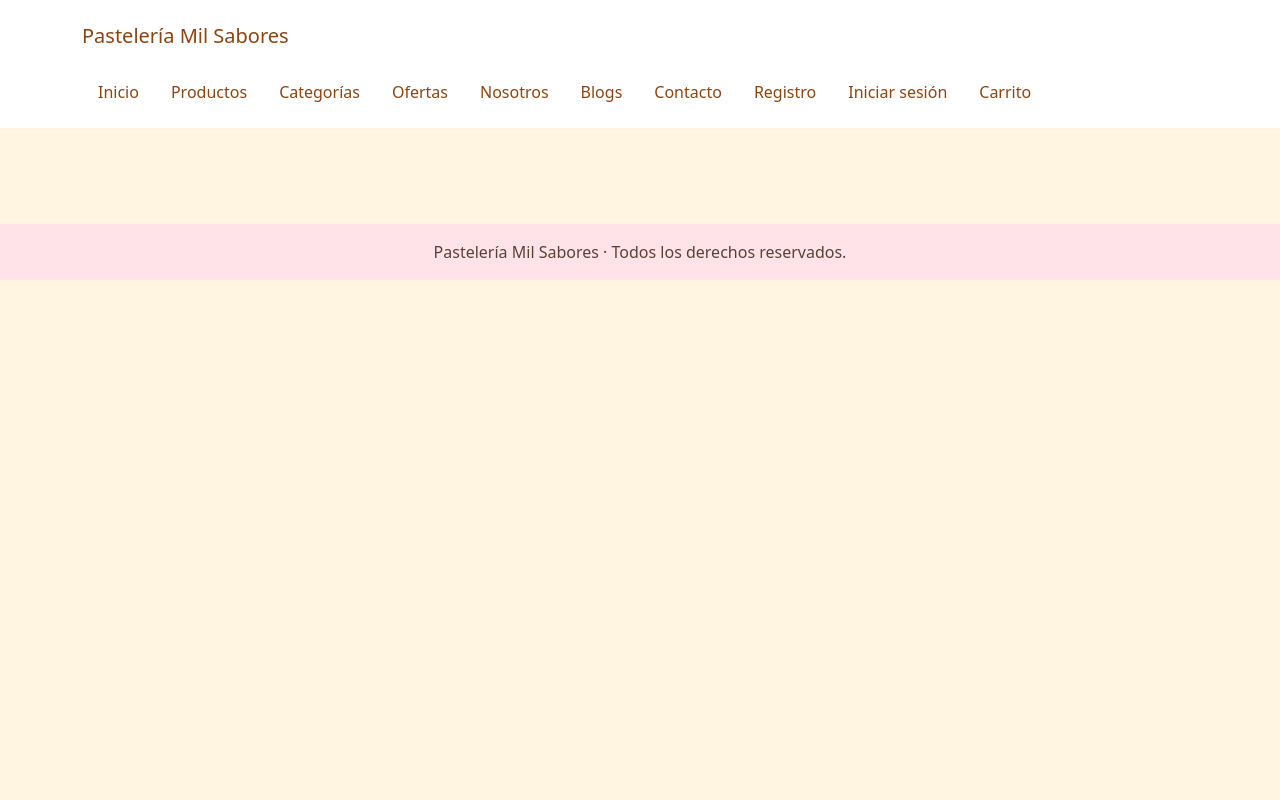
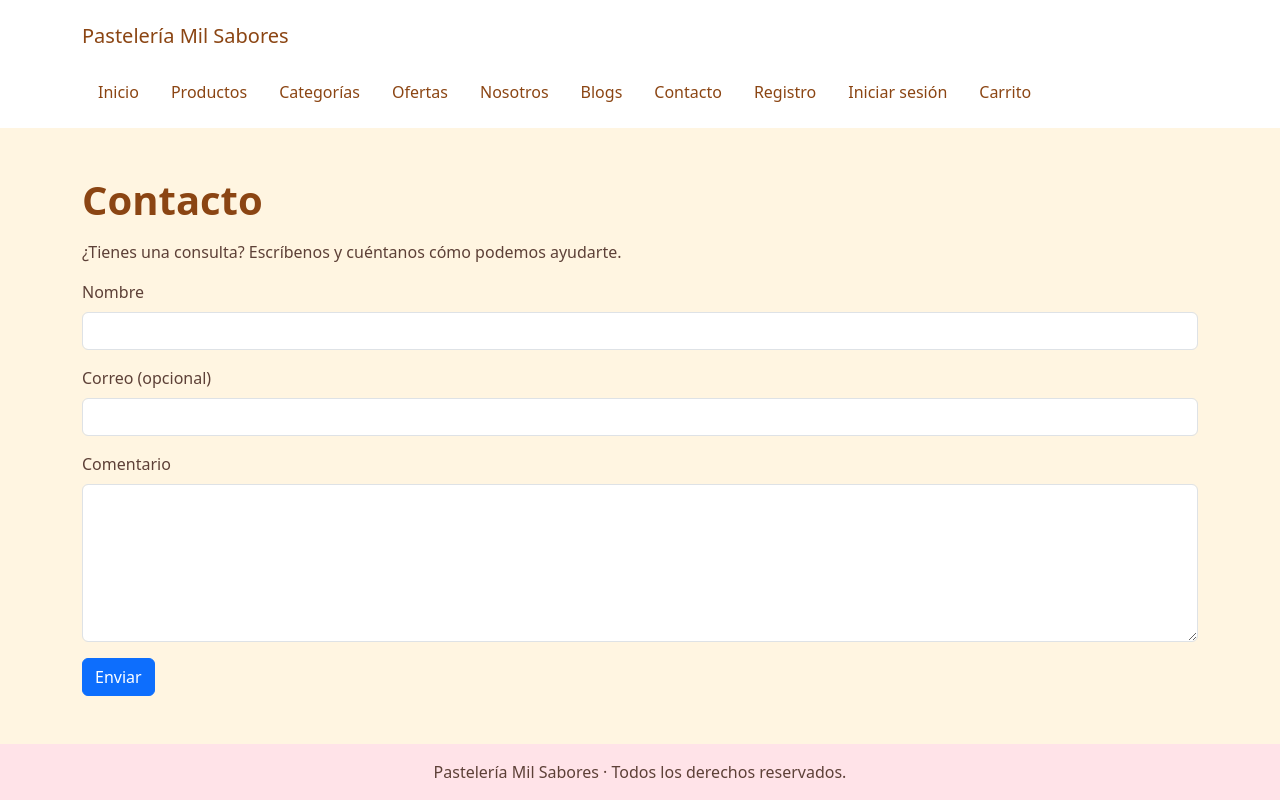
Before and after one commit to pabloacuna-06/Pasteleria-Mil-Sabores, a React (Vite) app: page /contacto in a window 1280 px wide. Built offline with nearby package versions, Linux system fonts and the light colour scheme.

Commit message:
Migra formulario de contacto a React

```diff
--- a/src/App.jsx
+++ b/src/App.jsx
@@ -9,6 +9,7 @@ import DetalleProducto from './pages/DetalleProducto.jsx';
 import Nosotros from './pages/Nosotros.jsx';
 import Blogs from './pages/Blogs.jsx';
 import BlogDetalle from './pages/BlogDetalle.jsx';
+import Contacto from './pages/Contacto.jsx';
 
 export default function App() {
   return (
@@ -24,6 +25,7 @@ export default function App() {
           <Route path="/nosotros" element={<Nosotros />} />
           <Route path="/blogs" element={<Blogs />} />
           <Route path="/blogs/:id" element={<BlogDetalle />} />
+          <Route path="/contacto" element={<Contacto />} />
         </Routes>
       </main>
       <Footer />
--- a/src/components/Navbar.jsx
+++ b/src/components/Navbar.jsx
@@ -12,7 +12,7 @@ export default function Navbar() {
           <li className="nav-item"><Link className="nav-link" to="/ofertas">Ofertas</Link></li>
           <li className="nav-item"><Link className="nav-link" to="/nosotros">Nosotros</Link></li>
           <li className="nav-item"><Link className="nav-link" to="/blogs">Blogs</Link></li>
-          <li className="nav-item"><a className="nav-link" href="/pages/contacto.html">Contacto</a></li>
+          <li className="nav-item"><Link className="nav-link" to="/contacto">Contacto</Link></li>
           <li className="nav-item"><a className="nav-link" href="/pages/registro.html">Registro</a></li>
           <li className="nav-item"><a className="nav-link" href="/pages/login.html">Iniciar sesión</a></li>
           <li className="nav-item"><a className="nav-link" href="/pages/carrito.html">Carrito</a></li>
--- /dev/null
+++ b/src/pages/Contacto.jsx
@@ -0,0 +1,34 @@
+import { useState } from 'react';
+
+export default function Contacto() {
+  const [enviado, setEnviado] = useState(false);
+
+  function manejarEnvio(evento) {
+    evento.preventDefault();
+    setEnviado(true);
+    evento.target.reset();
+  }
+
+  return (
+    <section>
+      <h1 className="mb-3">Contacto</h1>
+      <p>¿Tienes una consulta? Escríbenos y cuéntanos cómo podemos ayudarte.</p>
+      <form onSubmit={manejarEnvio}>
+        <div className="mb-3">
+          <label className="form-label" htmlFor="nombre-contacto">Nombre</label>
+          <input className="form-control" id="nombre-contacto" name="nombre" type="text" maxLength={100} autoComplete="name" required />
+        </div>
+        <div className="mb-3">
+          <label className="form-label" htmlFor="correo-contacto">Correo (opcional)</label>
+          <input className="form-control" id="correo-contacto" name="correo" type="email" maxLength={100} autoComplete="email" />
+        </div>
+        <div className="mb-3">
+          <label className="form-label" htmlFor="comentario">Comentario</label>
+          <textarea className="form-control" id="comentario" name="comentario" rows={6} maxLength={500} required />
+        </div>
+        <button className="btn btn-primary" type="submit">Enviar</button>
+      </form>
+      {enviado && <p className="alert alert-success mt-3" role="status">Tu mensaje fue enviado correctamente.</p>}
+    </section>
+  );
+}
```
